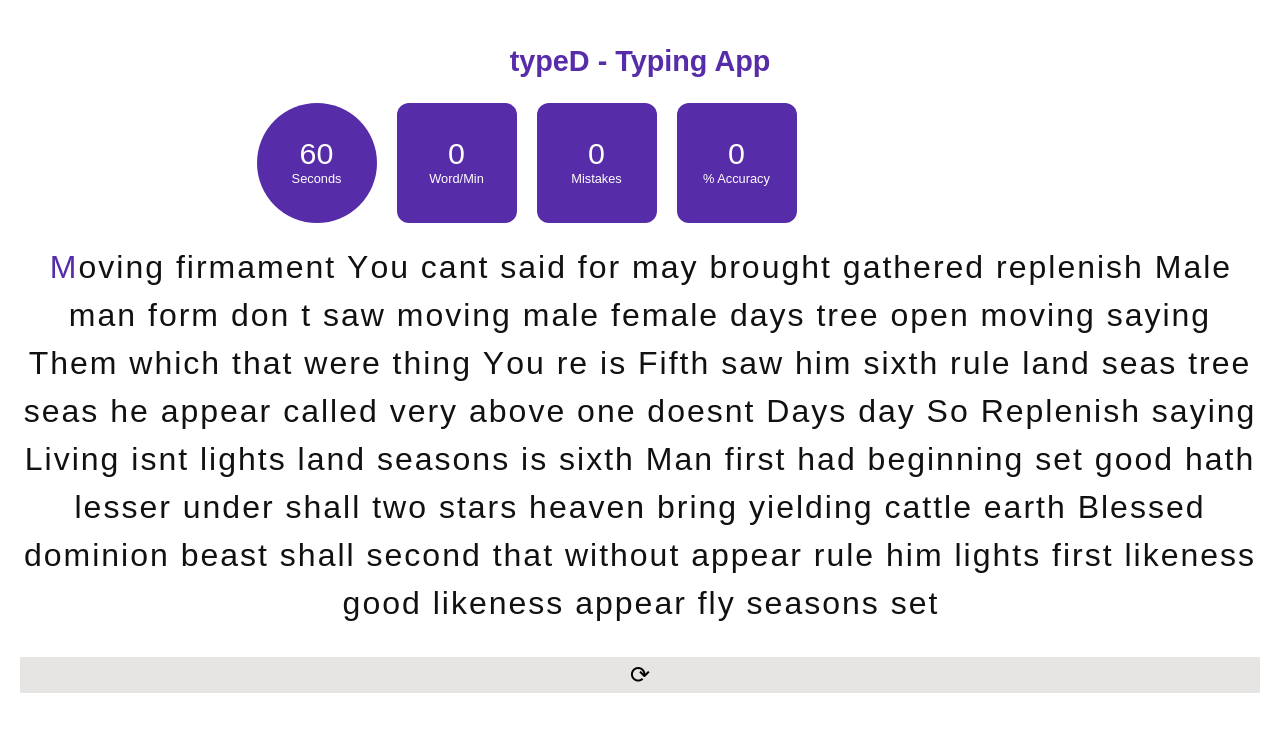
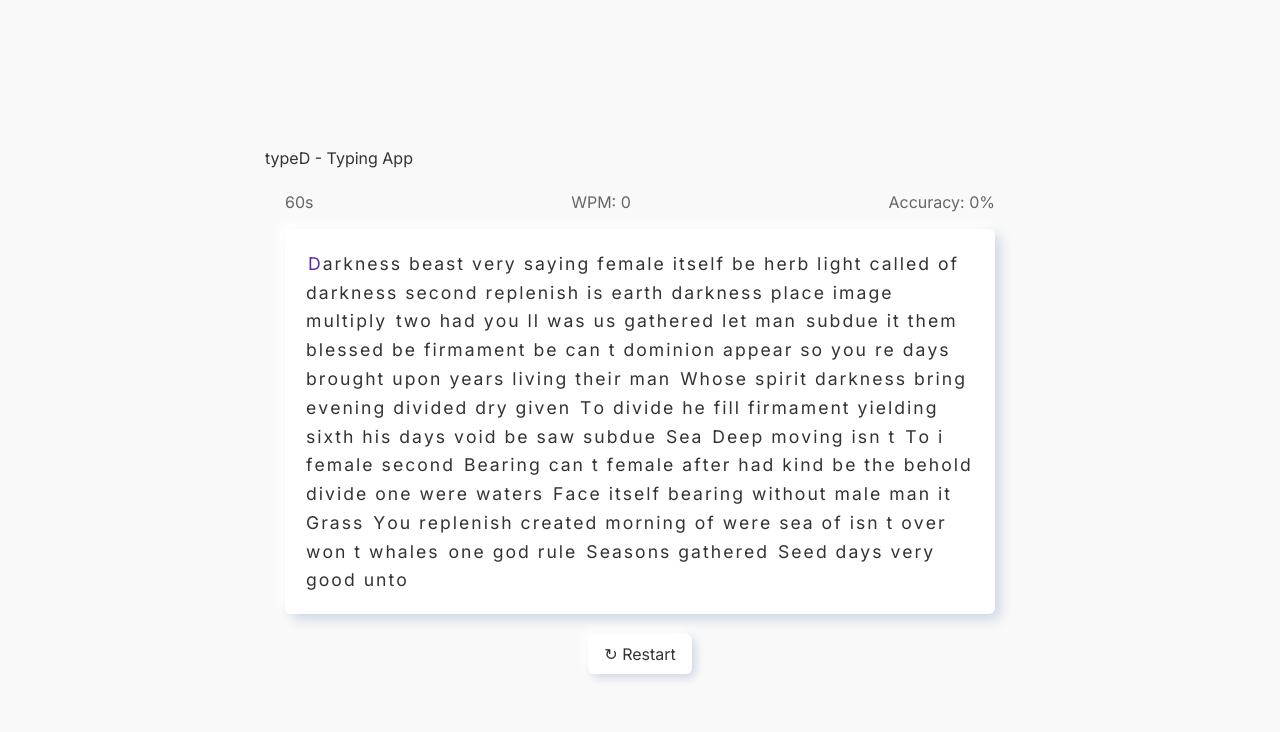
Before and after one commit to DharuNamikaze/typeD, a Next.js app: page / in a window 1280 px wide. Shown: the top 732 px of the page. Built offline with nearby package versions, Linux system fonts and the light colour scheme.

Commit message:
resolved content bugs

```diff
--- a/components/Context.jsx
+++ b/components/Context.jsx
@@ -1,20 +1,25 @@
-import React from 'react'
+import React from "react";
 
-const Context = React.memo(({currcontent, word, charIndex}) => {
-  console.log("Render Check")
+const Context = React.memo(({ currcontent = "", word = "", charIndex = 0 }) => {
+  console.log("Render Check", currcontent);
+
   return (
     <div className="paragraph">
-    {
-      currcontent.split('').map((char,index) => (
-        <span key={index} className={`char
-        ${index === charIndex ? 'active': ''}
-        ${word[index] === char ? 'correct': index < charIndex ? 'incorrect' : ''}`}>{char}</span>
-      ))
-    }
-  </div>
-  )
-})
+      {currcontent ? (
+        currcontent.split("").map((char, index) => (
+          <span key={index} className={`char
+            ${index === charIndex ? "active" : ""}
+            ${word[index] === char ? "correct" : index < charIndex ? "incorrect" : ""}`}>
+            {char}
+          </span>
+        ))
+      ) : (
+        <span>No content available</span>
+      )}
+    </div>
+  );
+});
 
-Context.displayName='Context';
+Context.displayName = "Context";
 
 export default Context;
--- a/src/app/globals.css
+++ b/src/app/globals.css
@@ -1,96 +1,110 @@
+@import url('https://fonts.googleapis.com/css2?family=Inter:wght@300;400;500&family=Roboto+Mono:wght@300;400;500&display=swap');
+
 @tailwind base;
 @tailwind components;
 @tailwind utilities;
 
-*{
-  font-family: 'Poppins', sans-serif;
+* {
+  font-family: 'Inter', sans-serif;
+  box-sizing: border-box;
 }
 
-.App{
-  width: 100%;
-  min-width: 100vh;
-  padding: 20px;
-}
-h1{
-  text-align: center;
-  color: #572ca8;
-  font-size: 1.8rem;
-  font-weight: 800;
-}
-.tab{
-  display: flex;
-  gap: 20px;
-  justify-content: center;
-  align-items: center;
-  text-align: center;
-  flex-wrap: wrap;
-  margin: 20px;
-  border-radius: 10px;
-}
-.tab .timer, .tab .square{
-  min-width: 120px;
-  height: 120px;
-  background: #572ca8;
-  border-radius: 50%;
+body {
+  background: #f9f9f9;
+  color: #333;
   display: flex;
   justify-content: center;
   align-items: center;
-  color: #fff;
-  flex-direction: column;
-  cursor: pointer;
+  height: 100vh;
+  margin: 0;
 }
-.tab p{
-  font-size: 1.9rem;
-  font-weight: 300;
-  line-height:1;
+
+/* Main Container */
+.container {
+  text-align: center;
+  max-width: 750px;
+  width: 100%;
+  padding: 20px;
 }
-.tab .square{
-  border-radius: 12px;
+
+/* Top Bar: Timer, WPM, Accuracy */
+.top-bar {
+  display: flex;
+  justify-content: space-between;
+  font-size: 1rem;
+  margin-bottom: 15px;
+  color: #666;
 }
-.char{
-  text-align: center;
-  color: #111;
-  font-size: 2rem;
-  margin: 1px 1px 0px 1px;
-  border-radius: 2px;
+
+/* Text Frame - Neumorphic Rectangular */
+.text-frame {
+  border-radius: 6px;
+  padding: 20px;
+  font-size: 1.2rem;
+  line-height: 1.5;
+  text-align: left;
+  width: 100%;
+  min-height: 100px;
+  font-family: 'Roboto Mono', monospace;
+  background: #ffffff;
+  box-shadow: 6px 6px 12px #d1d9e6, -6px -6px 12px #ffffff;
+  border: none;
+  outline: none;
 }
-.char.active{
+
+/* Typing Character Styles */
+.char {
+  color: #333;
+  font-size: 1.1rem;
+  margin: 0 1px;
+  transition: 0.1s ease-in-out;
+}
+
+.char.active {
   color: #572ca8;
-  border-radius: 0;
   border-left: 2px solid #572ca8;
   animation: cursorBlink 1s infinite;
 }
 
-.char.correct{
-  color:  green ;
-  /* background-color:#95c590; */
-}
-.char.incorrect{
-  color:  indianred;
+.char.correct {
+  color: green;
 }
 
-.restart {
-  display: block;
-  width: 100%;
-  margin: 10px auto;
-  background:rgb(231, 229, 227) ;
-  font-size: 1.5rem;
-  font-weight: 500;
-  align-items: center;
-  justify-content: center;
-  text-align: center;
-  cursor: pointer;
-  user-select: none;
+.char.incorrect {
+  color: indianred;
 }
 
+/* Hidden Input Field */
+.hidden-input {
+  position: absolute;
+  opacity: 0;
+}
+
+/* Neumorphic Restart Button */
+.restart-btn {
+  margin-top: 20px;
+  background: #ffffff;
+  border: none;
+  font-size: 1rem;
+  padding: 8px 16px;
+  border-radius: 6px;
+  color: #333;
+  cursor: pointer;
+  transition: all 0.2s ease-in-out;
+  box-shadow: 4px 4px 8px #d1d9e6, -4px -4px 8px #ffffff;
+}
+
+.restart-btn:hover {
+  box-shadow: inset 4px 4px 8px #d1d9e6, inset -4px -4px 8px #ffffff;
+}
+
+.restart-btn:active {
+  box-shadow: inset 3px 3px 6px #d1d9e6, inset -3px -3px 6px #ffffff;
+}
+
+/* Blinking Cursor Effect */
 @keyframes cursorBlink {
-  0%{
-    border-color: #572ca8;
-  }
-  50%{
-    border-color: transparent;
-  }
-  100%{
-    border-color: #572ca8;
-  }
+  0% { border-color: #572ca8; }
+  50% { border-color: transparent; }
+  100% { border-color: #572ca8; }
 }
--- a/src/app/page.jsx
+++ b/src/app/page.jsx
@@ -2,41 +2,34 @@
 import "./globals.css";
 import { useCallback, useEffect, useRef, useState } from "react";
 import content from "@components/content";
-import React from 'react'
+import React from "react";
 import Context from "@components/Context";
 
 let ranIndex = Math.floor(Math.random() * content.length);
 
-const Page= ()=> {
-  const maxTime = 60; // max time can be changed
+const Page = () => {
+  const maxTime = 60;
   const [currcontent, setCurrContent] = useState(content[ranIndex]);
-  const [word, setWord] = useState('');
+  const [word, setWord] = useState("");
   const [charIndex, setCharIndex] = useState(0);
   const [time, setTime] = useState(maxTime);
   const [mistakes, setMistakes] = useState(0);
   const [wpm, setWpm] = useState(0);
-  const [cpm, setCpm] = useState(0);
-  const [acc, setAcc] = useState(0); // accuracy
+  const [acc, setAcc] = useState(0);
 
-  const totalChar = useRef(0)
-  const totalCorrectChar = useRef(0)
+  const totalChar = useRef(0);
+  const totalCorrectChar = useRef(0);
   const timer = useRef();
 
   useEffect(() => {
-    if (timer.current && time > 0) {
-      timer.current = setTimeout(() => setTime(sec => sec - 1), 1000)
-    }// if timer.current is true means 1 and time > 0 that means if seconds are available
-    // settimeout (()=> setTime(prevsec => prevsec -1), 1000 1s ku one time prevsec -1 agite irukum so that i can have a time)
+    if (time > 0 && timer.current) {
+      timer.current = setTimeout(() => setTime(sec => sec - 1), 1000);
+    }
+    if (time <= 0) clearTimeout(timer.current);
+  }, [time]);
 
-    if (timer <= 0 && value.length > content.length)
-      clearTimeout(timer.current);
-    return;
-  }, [time])
-
-  const callbackref = useCallback(InputEvent => {
-    if (InputEvent) {
-      document.addEventListener("keydown", () => InputEvent.focus())
-    }
+  const callbackref = useCallback(inputEl => {
+    if (inputEl) document.addEventListener("keydown", () => inputEl.focus());
   }, []);
 
   const handleInput = (e) => {
@@ -45,28 +38,22 @@ const Page= ()=> {
     setCharIndex(value.length);
 
     const { mistakes, wpm } = testCalculator(currcontent, value);
-
-    setMistakes(mistakes)
-    setWpm(wpm)
-    testAccuracy(value, currcontent)
+    setMistakes(mistakes);
+    setWpm(wpm);
+    testAccuracy(value, currcontent);
 
     if (!timer.current) {
-      timer.current = setTimeout(
-        () => setTime(t => t - 1), 1000)
+      timer.current = setTimeout(() => setTime(t => t - 1), 1000);
     }
-  }
+  };
 
   const testCalculator = (originalValue, typedvalue) => {
-
-    const mistakes = typedvalue.split('').reduce((acc, typedChar, index) => {
-      return typedChar !== originalValue[index] ? acc + 1 : acc
-    }, 0)
-    const cpm = typedvalue.length - mistakes
-    // im dont display cpm cus nobody cares
-    const wpm = Math.floor(cpm / 5); //1wpm = 5cpm
-
-    return { mistakes, cpm, wpm }
-  }
+    const mistakes = typedvalue.split('').reduce((acc, typedChar, index) =>
+      typedChar !== originalValue[index] ? acc + 1 : acc, 0);
+    const cpm = typedvalue.length - mistakes;
+    const wpm = Math.floor(cpm / 5);
+    return { mistakes, cpm, wpm };
+  };
 
   function testAccuracy(value, content) {
     if (value.length > charIndex) {
@@ -74,90 +61,66 @@ const Page= ()=> {
       if (value[charIndex] === content[charIndex]) {
         totalCorrectChar.current++;
       }
-      setAcc(Math.round(totalCorrectChar.current / totalChar.current * 100))
+      setAcc(Math.round((totalCorrectChar.current / totalChar.current) * 100));
     }
   }
 
-  const handleTryAgain = () => {
-    if (time > 0)return;
-    handleReset()
-  }
-
   function handleReset() {
-
-    setWord(''); // typing word
-    setCharIndex(0); // character index of typed value
-    setTime(maxTime); //
+    setWord("");
+    setCharIndex(0);
+    setTime(maxTime);
     setMistakes(0);
     setWpm(0);
-    setCpm(0);
-    setAcc(0); // reset by setting 0 to all when clicked
-    clearTimeout(timer.current)
-
+    setAcc(0);
+    clearTimeout(timer.current);
     totalChar.current = 0;
     totalCorrectChar.current = 0;
     timer.current = undefined;
-
   }
 
-  const handleRestart=()=>{
-    let ri = Math.floor(Math.random() * content.length);
+  const handleRestart = () => {
+    let ri;
+    do {
+      ri = Math.floor(Math.random() * content.length);
+    } while (ri === ranIndex);
 
-    if(ri!==ranIndex){
-      ranIndex = ri
-      setCurrContent(content[ri])
-      handleReset()
-    } else {
-      handleRestart()
-    }
-  }
+    ranIndex = ri;
+    setCurrContent(content[ri]);
+    handleReset();
+  };
+
+
   return (
-    <div className="tab">
-      <div className="timer" onClick={handleTryAgain}>
-        {time > 0 ? (
-          <>
-            <p>{time}</p>
-            <small>Seconds</small>
-          </>
-        ) : (
-          <small className="">Tim&apos;s up&#33;</small>
-        )}
+    <div className="container">
+      <div className="top-bar">
+        <p>{time > 0 ? `${time}s` : "Time's up!"}</p>
+        <p>WPM: {wpm}</p>
+        <p>Accuracy: {acc}%</p>
       </div>
 
-      <div className="square">
-        <p>{wpm}</p>
-        <small>Word/Min</small>
+      <div className="text-frame">
+        <Context currcontent={currcontent} word={word} charIndex={charIndex} />
       </div>
 
-      {/* <div className="square">
-        <p>{cpm}</p>
-        <small>Char/Min</small>
-      </div>
-       */}
+      <input
+        type="text"
+        className="hidden-input"
+        value={word}
+        onChange={handleInput}
+        autoFocus
+        ref={callbackref}
+        disabled={time === 0}
+      />
 
-
-      <div className="square">
-        <p>{mistakes}</p>
-        <small>Mistakes</small>
-      </div>
-
-
-      <div className="square">
-        <p>{acc}</p>
-        <small>&#37; Accuracy</small>
-      </div>
-      <input type="text" className="in" value={word} onChange={handleInput} autoFocus ref={callbackref} style={{ opacity: 0 }} disabled={time===0}/>
-
-      {time > 0 ? (
-        <Context currcontent={currcontent} word={word} charIndex={charIndex} />
-           ) : (
-            <>
-        <div className="timeup rounded-xl bg-violet-800 text-white p-10 flex flex-wrap">Time&apos;s up&#33; Click the restart button to try again.</div>
-            </>
+      {time === 0 && (
+        <div className="overlay">
+          <p>Time's up! Press Restart to try again.</p>
+        </div>
       )}
 
-      <span className="restart" onClick={handleRestart}>&#x27F3;</span>
+      <button className="restart-btn" onClick={handleRestart}>↻ Restart</button>
     </div>
   );
-}
+};
+
 export default Page;
```
Also changed, not shown: components/content.jsx (+12 -12 lines), 2 other files (tests, documents, lock files or other folders).
